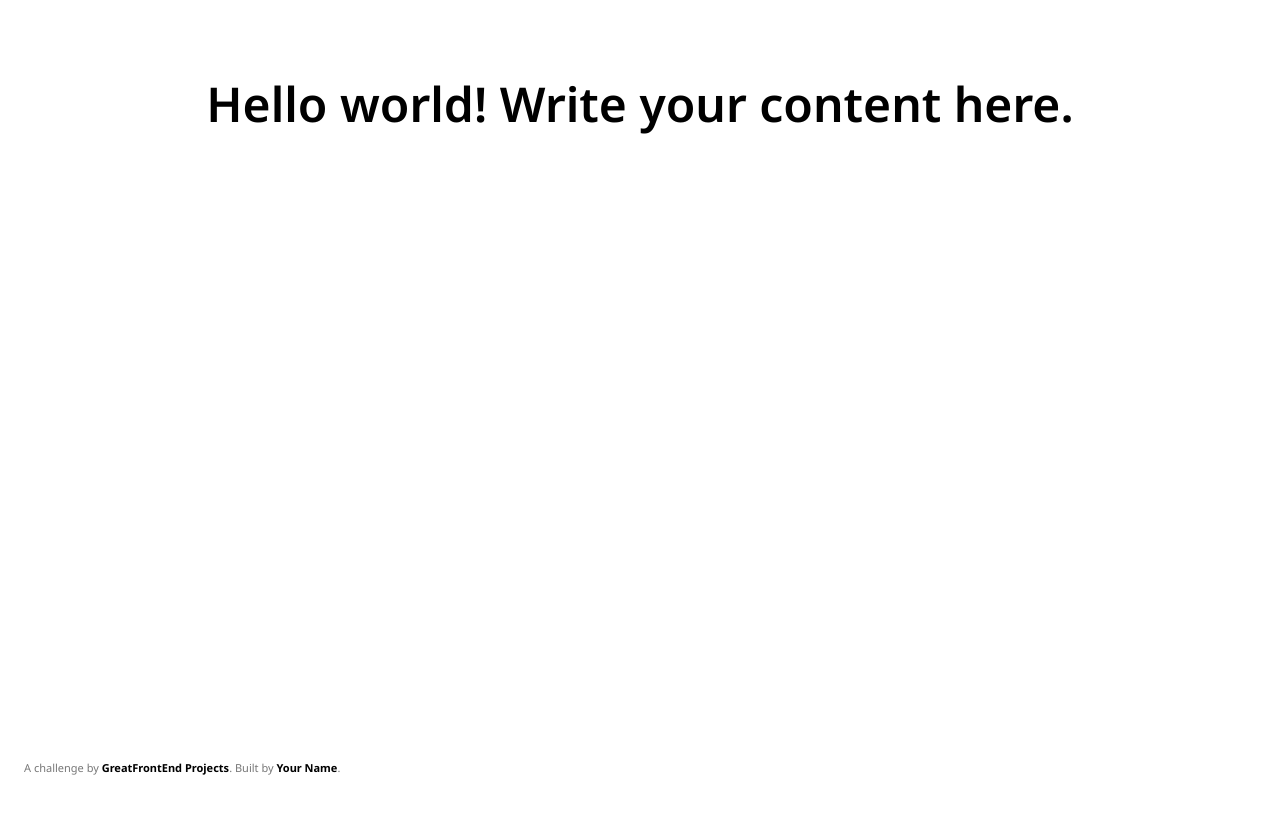
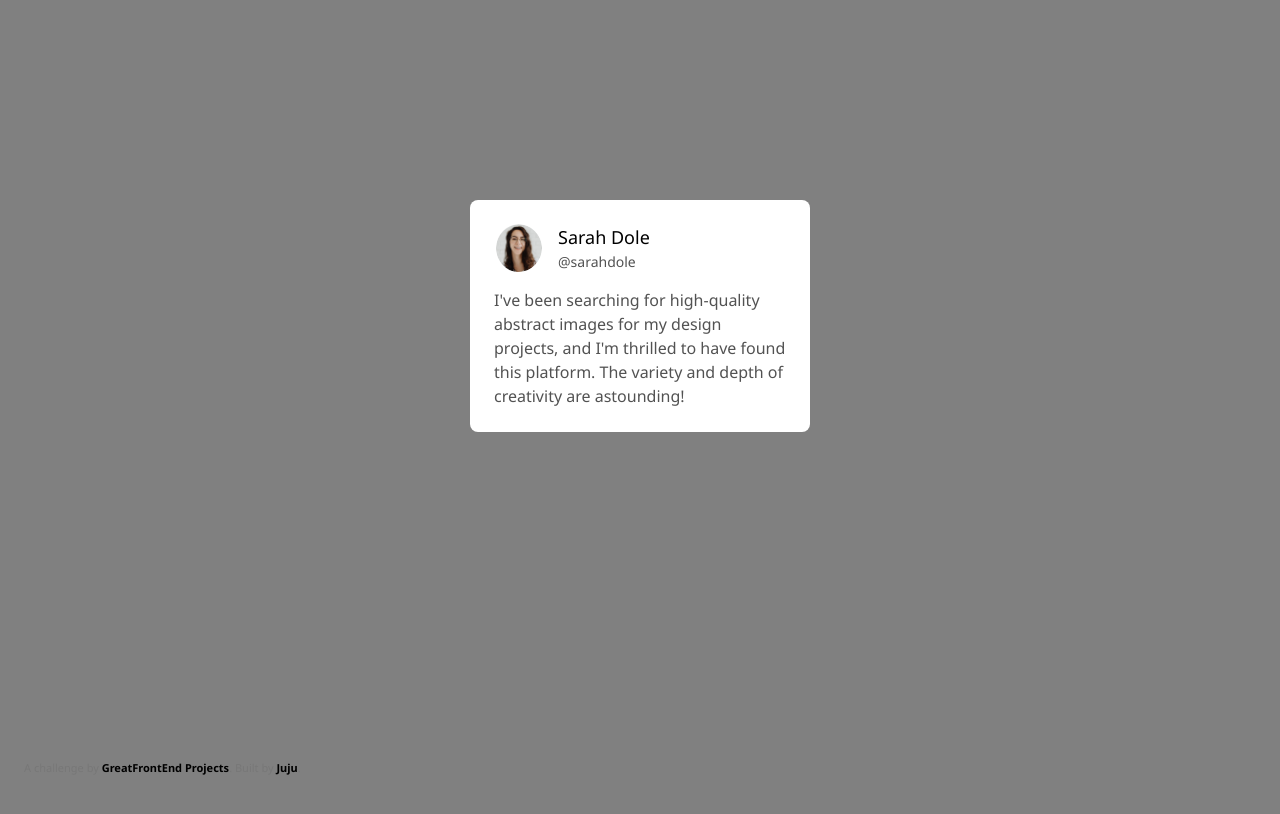
Before and after one commit to Juju26/testimonial-card, a plain HTML site: page index.html in a window 1280 px wide. Drawn offline with nearby package versions, Linux system fonts and the light colour scheme.

Commit message:
inital submit

```diff
--- a/css/style.css
+++ b/css/style.css
@@ -6,10 +6,12 @@ body {
     "Segoe UI", Roboto, Oxygen, Ubuntu, Cantarell, "Open Sans", "Helvetica Neue",
     sans-serif;
   min-height: 100vh;
+  background-color: gray;
 
   -webkit-font-smoothing: antialiased;
   -moz-osx-font-smoothing: grayscale;
   text-rendering: optimizeLegibility;
+  overflow-y: hidden;
 }
 
 * {
@@ -29,3 +31,49 @@ body {
   color: #000;
   font-weight: bold;
 }
+
+.card-container {
+  margin-top: 200px;
+  margin-bottom: auto;
+}
+
+.card {
+  background-color: #ffffff;
+  width: 340px;
+  margin-left: auto;
+  margin-right: auto;
+  padding: 24px;
+  border-radius: 8px;
+}
+
+.card-flex {
+  display: flex;
+  /* justify-content: center; */
+}
+
+.card-pic {
+  display: flex;
+  width: 48px;
+  height: 48px;
+  border-radius: 48px;
+  padding-left: 2px;
+}
+
+.card-userName {
+  padding-left: 16px;
+}
+.card-userPrimaryName {
+  font-size: 18px;
+}
+
+.card-userHandle {
+  font-size: 14px;
+  color: #525252;
+
+}
+
+.card-userAbout {
+  font-size: 16px;
+  margin-top: 16px;
+  color: #525252;
+}
--- a/index.html
+++ b/index.html
@@ -25,9 +25,21 @@
   </head>
   <body>
     <!-- Add your site or application content here -->
-    <h1 class="text-5xl text-center font-semibold pt-20">
-      Hello world! Write your content here.
-    </h1>
+    <div class="card-container">
+      <div class="card">
+         <div class="card-flex">
+        <img class="card-pic" src="img/profile-thumbnail.png" alt="profile pic" />
+          <div class="card-userName">
+            <p class="card-userPrimaryName">Sarah Dole</p>
+            <p class="card-userHandle">@sarahdole</p>
+
+          </div></div>
+           <p class="card-userAbout"> I've been searching for high-quality abstract images for my design projects,
+            and I'm thrilled to have found this platform. The variety and depth of creativity are astounding!
+        </p>
+
+      </div>
+    </div>
 
     <!-- Sarah Dole
       @sarahdole
@@ -46,7 +58,7 @@
       <a
         href="https://www.greatfrontend.com/projects/u/username"
         target="_blank"
-        >Your Name</a
+        >Juju</a
       >.
     </div>
     <script src="js/index.js"></script>
```
